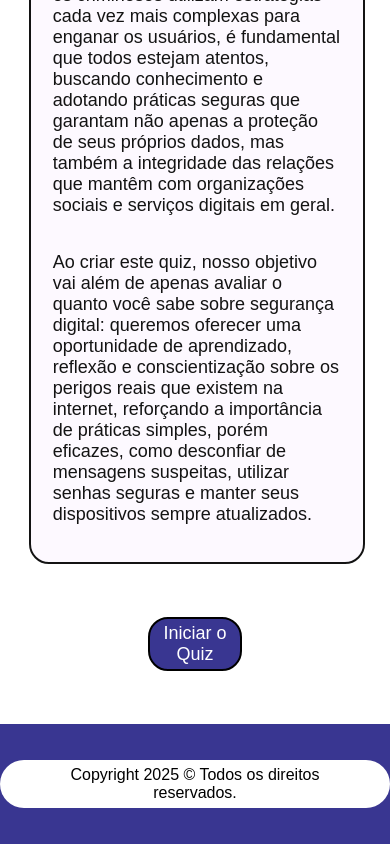
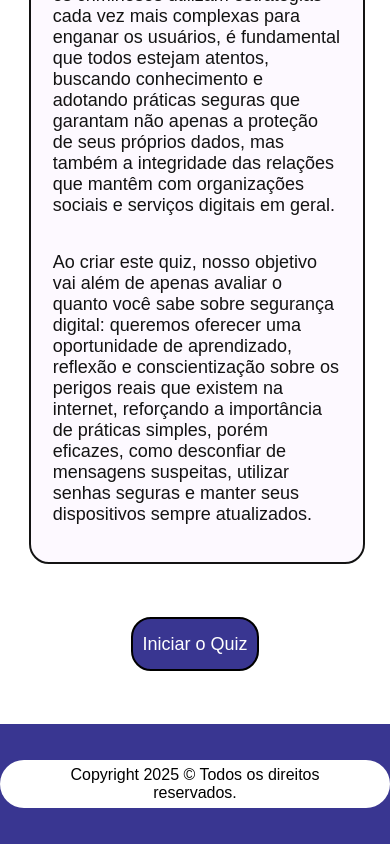
Before and after one commit to Robert-025/Pex-UniDrummond-5, a React (Create React App) app: page / in a window 390 px wide. Shown: the part 2000-2844 px from the top of the page. Built offline with nearby package versions, Linux system fonts and the light colour scheme.

Commit message:
kk novos ajustes

```diff
--- a/src/styles/App.css
+++ b/src/styles/App.css
@@ -443,6 +443,11 @@ label {
     text-align: center;
   }
 
+  .espaco-botao a {
+    width: auto;
+    padding: 0 1rem;
+  }
+
   .espaco-botao-quiz button {
     width: auto;
     height: 3.125rem;
@@ -489,6 +494,11 @@ label {
     font-size: 1.05rem;
   }
 
+  .espaco-botao a {
+    width: auto;
+    padding: 0 0.6rem;
+  }
+
   .espaco-botao-quiz button {
     width: auto;
     height: 3.125rem;
```
Also changed, not shown: src/components/App.js (+0 -16 lines).
